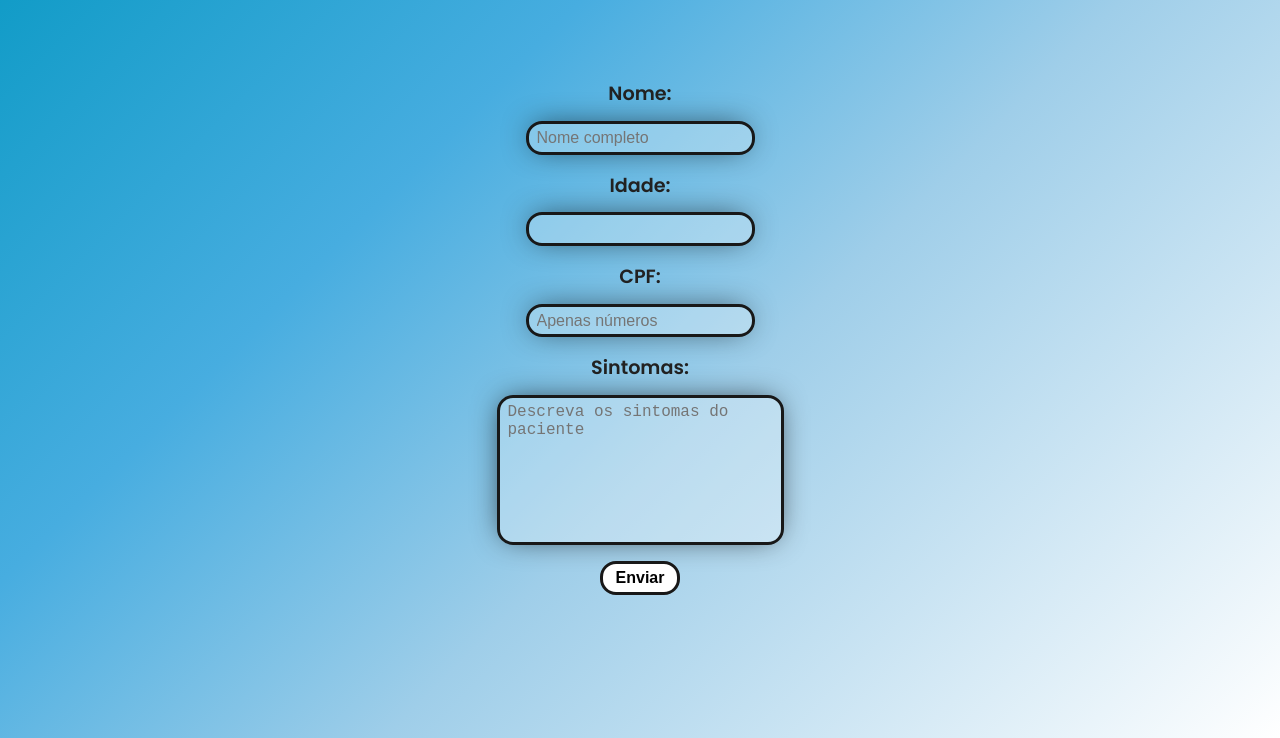
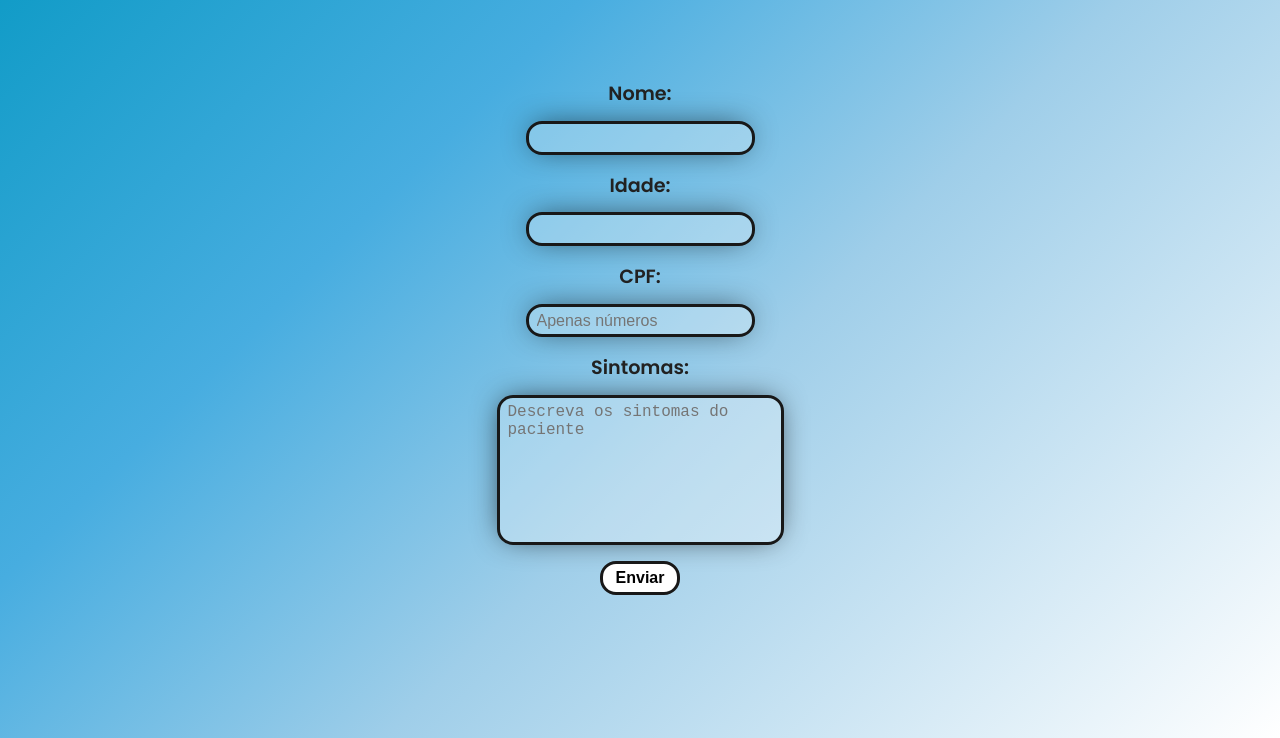
Before and after one commit to thaliadani/ficha-atendimento-hospital, a plain HTML site: page index.html in a window 1280 px wide. Shown: the part 62-800 px from the top of the page. Drawn offline with nearby package versions, Linux system fonts and the light colour scheme; some icons are missing.

Commit message:
Add files via upload

```diff
--- a/assets/src/script.js
+++ b/assets/src/script.js
@@ -45,6 +45,7 @@ if (nome && idade && cpf && sintomas) {
 
 
 //Digitar apenas letras
+
 function lettersOnly(evt) {
     evt = (evt) ? evt : event;
     var charCode = (evt.charCode) ? evt.charCode : ((evt.keyCode) ? evt.keyCode :
--- a/index.html
+++ b/index.html
@@ -24,7 +24,7 @@
 
         <ul class="formulario">
             <li>Nome:
-                <input type="text" onkeypress="return lettersOnly(event);" placeholder="Nome completo" required
+                <input type="text" onkeypress="return lettersOnly(event);" required
                     id="nome">
             </li>
 
```
